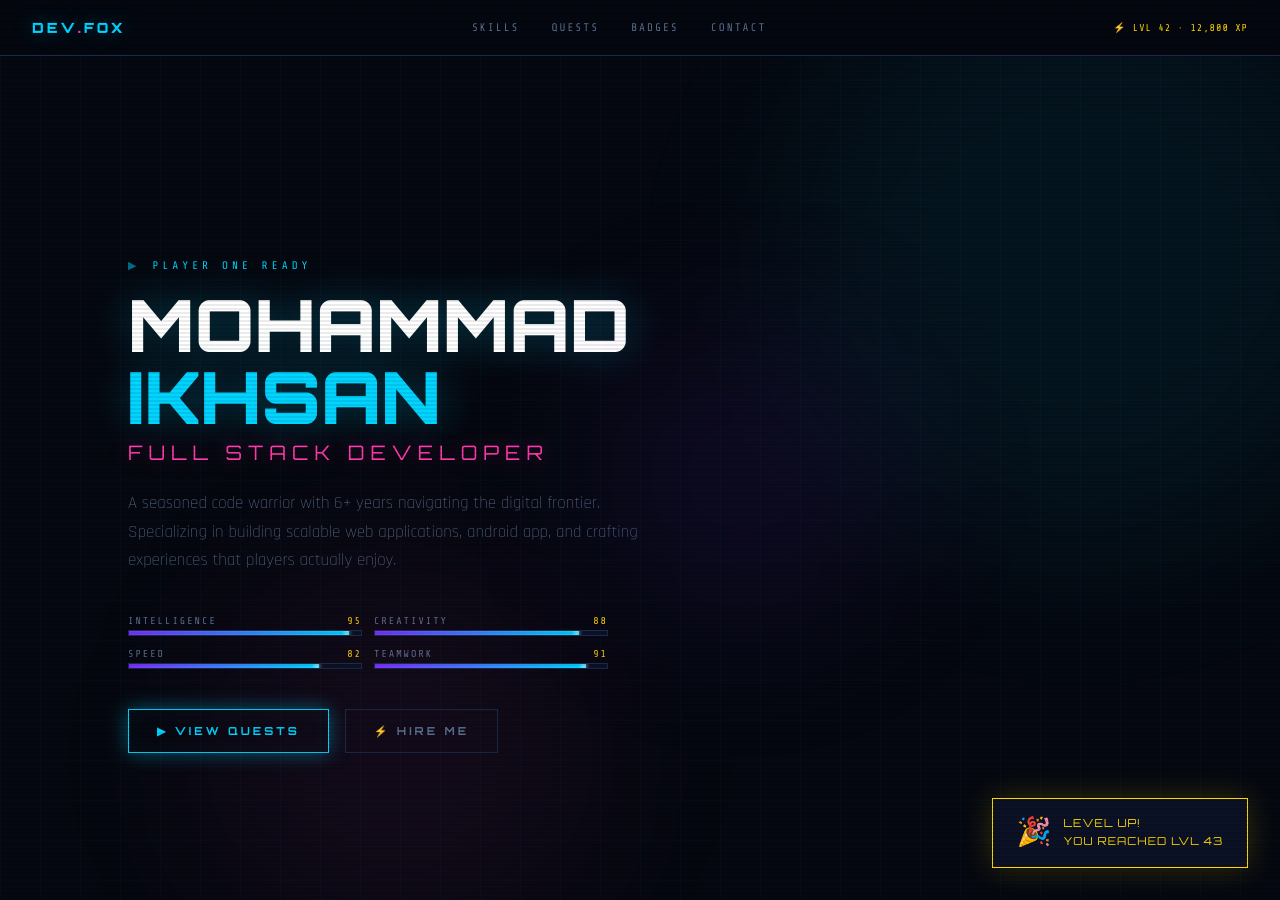
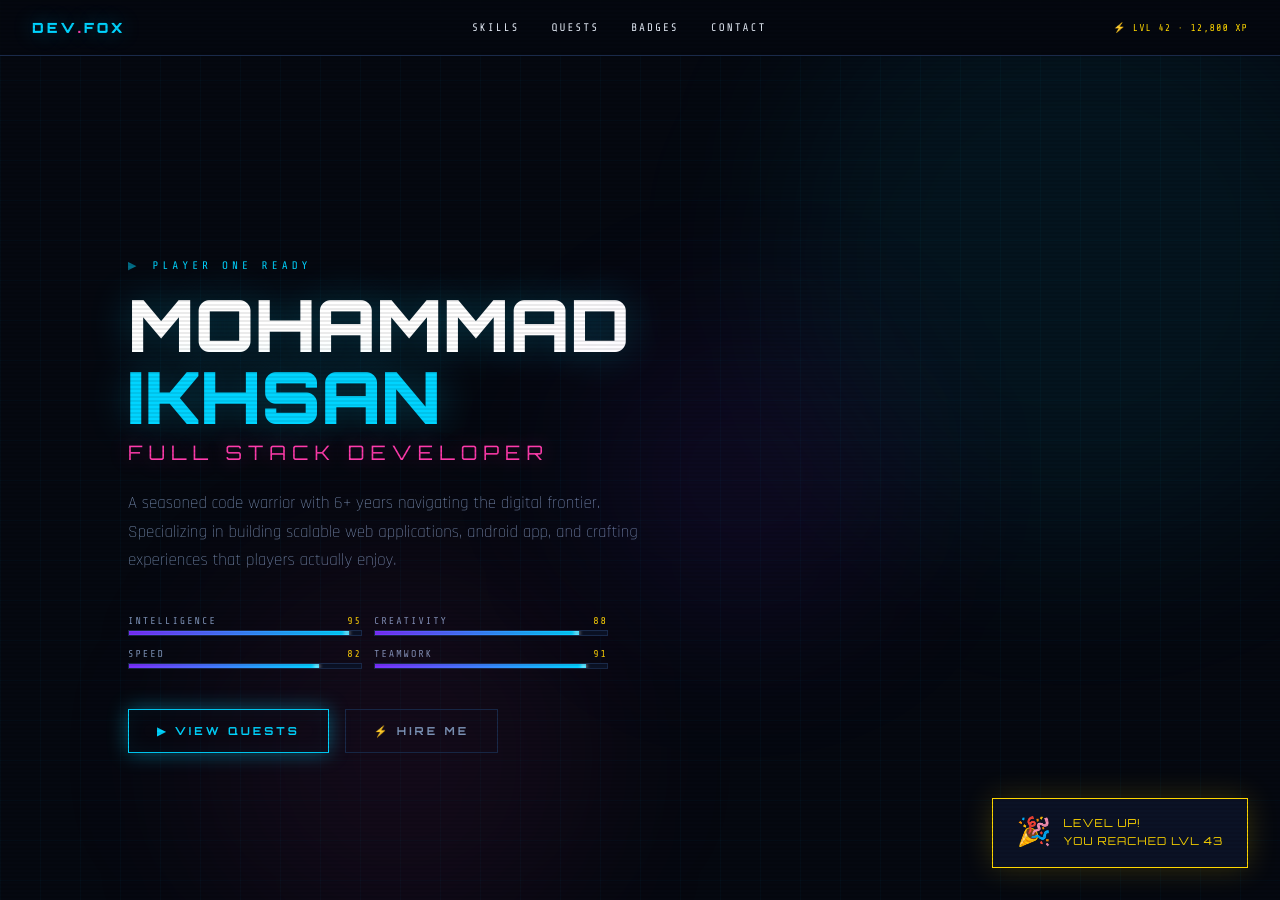
Before and after one commit to ikhzan/ikhzan.github.io, a Jekyll site: the page index.html, which Jekyll copies as it is, in a window 1280 px wide and 900 px high. Built offline with Jekyll 4.4.1, drawn with Linux system fonts in a browser that asks for light colours.

Commit message:
update style

```diff
--- a/index.html
+++ b/index.html
@@ -16,8 +16,8 @@
     --neon3: #7b2fff;
     --gold: #ffd700;
     --green: #00ff88;
-    --text: #c8d8f0;
-    --dim: #5a7090;
+    --text: #e7eef9;
+    --dim: #7c93b7;
     --glow: 0 0 20px rgba(0,212,255,0.4);
     --glow2: 0 0 20px rgba(255,60,172,0.4);
   }
@@ -123,7 +123,7 @@
   .nav-links a {
     font-family: 'Share Tech Mono', monospace;
     font-size: 11px;
-    color: var(--dim);
+    color: var(--text);
     text-decoration: none;
     letter-spacing: 2px;
     text-transform: uppercase;
```
Also changed, not shown: other parts of index.html (+1 -1 lines).
